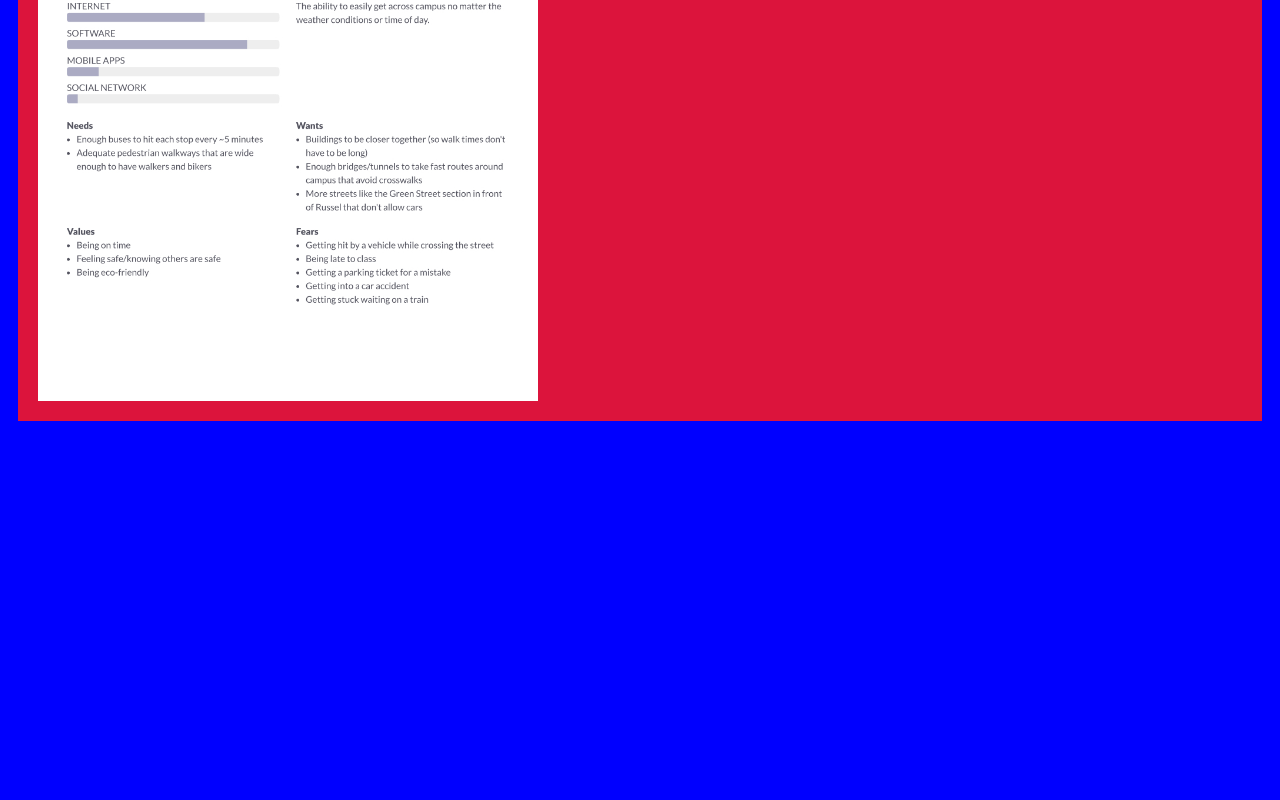
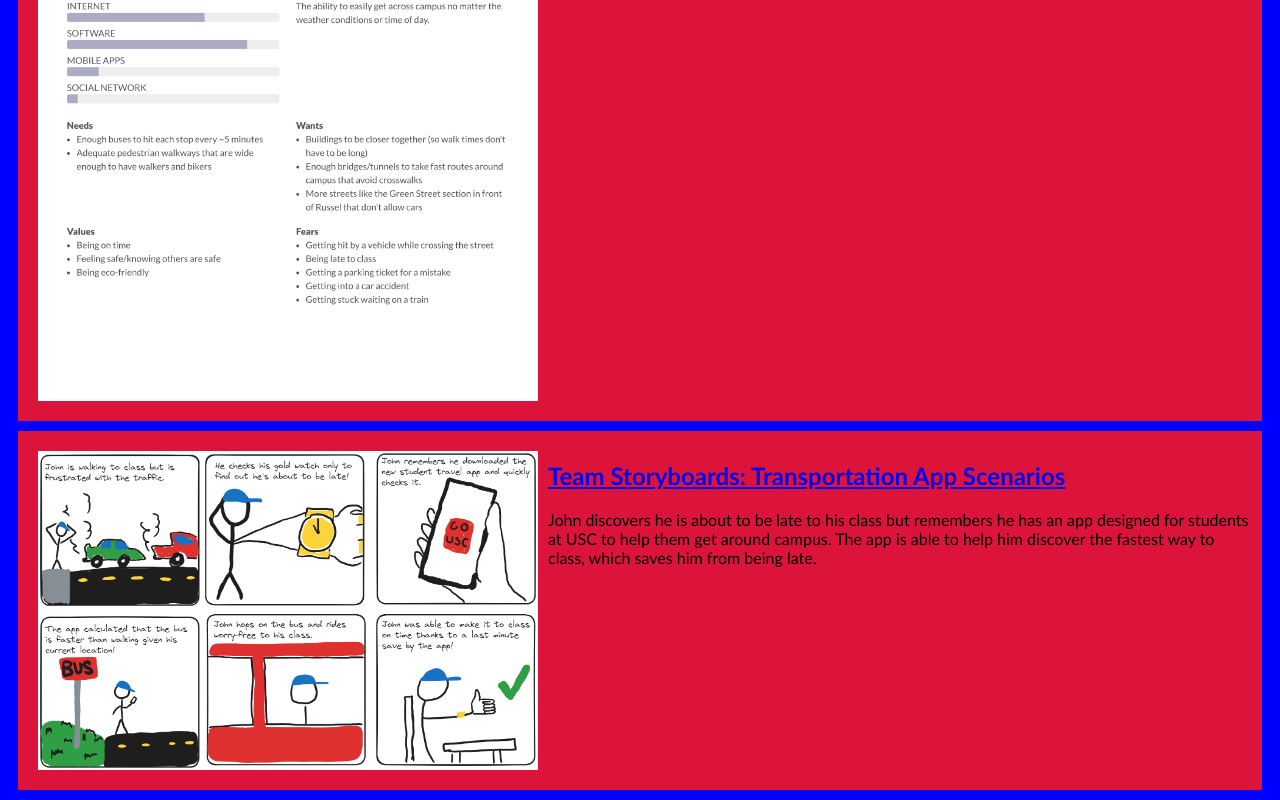
Before and after one commit to ChrisTaks/ChrisTaks.github.io, a plain HTML site: page index.html in a window 1280 px wide. Shown: the part 861-1661 px from the top of the page. Before the commit the page ends 1292 px from the top, so only its background shows below. Drawn offline with Linux system fonts and the light colour scheme.

Commit message:
storyboard assignment

```diff
--- a/index.html
+++ b/index.html
@@ -39,5 +39,16 @@
         </p>
       </section>
     </section>
+
+    <!-- Storyboard assignment -->
+    <section class="assign">
+      <img src="images/my-storyboard.png"/>
+      <section class="assign-det">
+        <a href="files/all-storyboards.pdf"><h2>Team Storyboards: Transportation App Scenarios</h2></a>
+        <p>
+          John discovers he is about to be late to his class but remembers he has an app designed for students at USC to help them get around campus. The app is able to help him discover the fastest way to class, which saves him from being late.
+        </p>
+      </section>
+    </section>
   </body>
 </html>
```
Also changed, not shown: images/my-storyboard.png (added), 1 other file.
